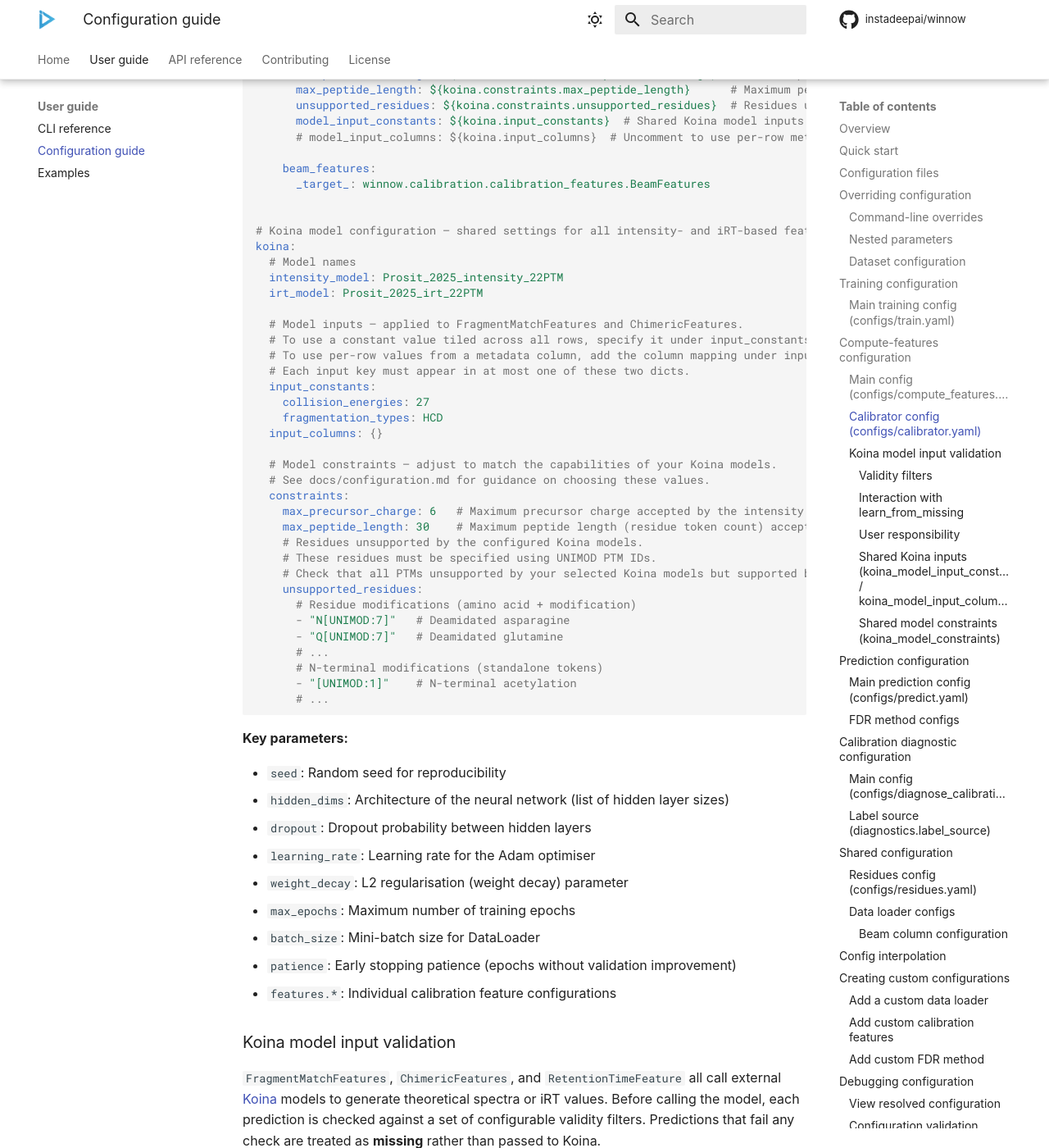
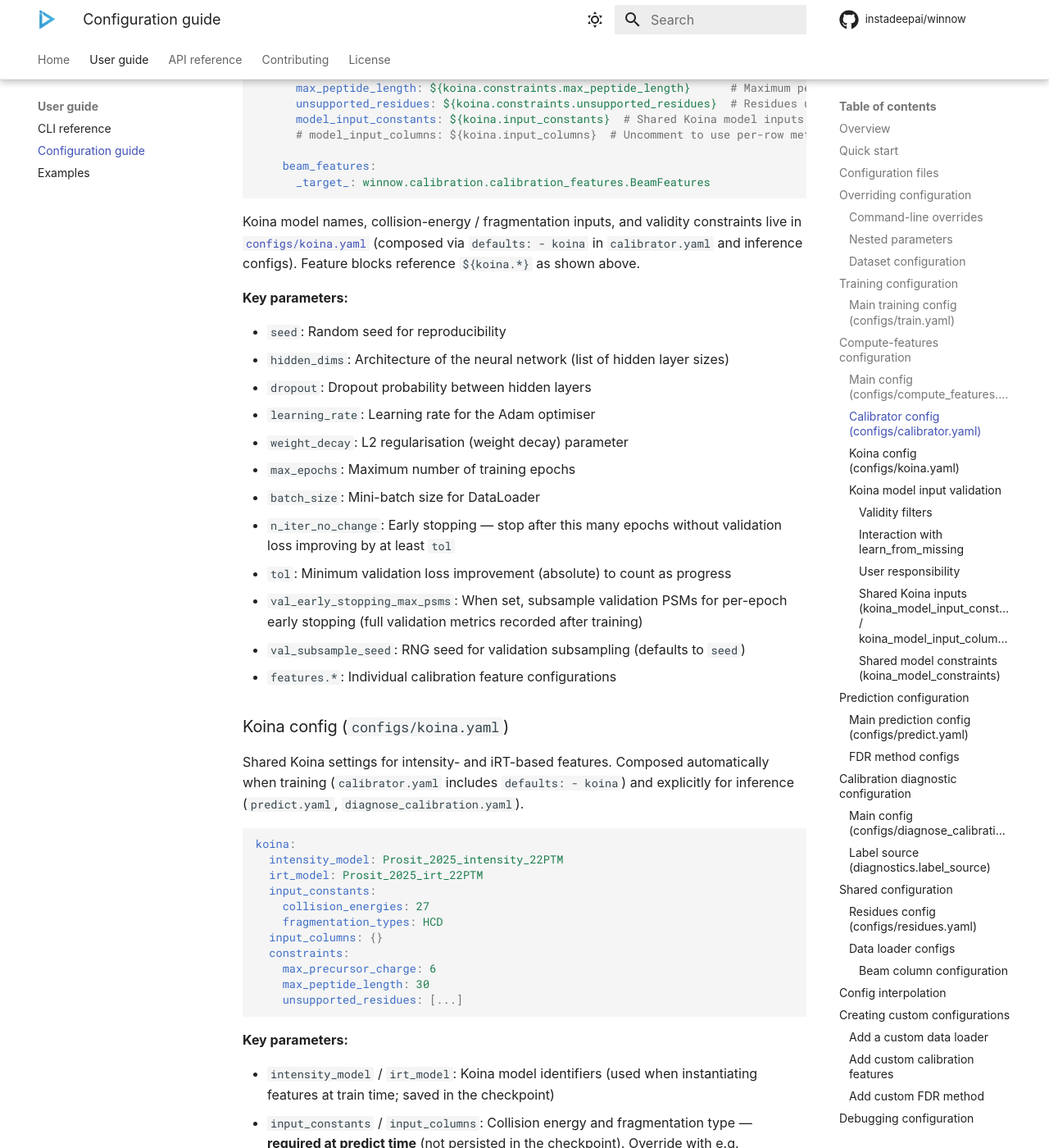
Before and after one commit to instadeepai/winnow, an MkDocs documentation site: the page built from docs/configuration.md, in a window 1280 px wide and 1400 px high, scrolled down 5272 px. Shown: the whole window at 82% size. Built offline with MkDocs 1.6.1 and Material for MkDocs 9.7.7, drawn with Linux system fonts in a browser that asks for light colours; some web fonts are replaced; comment, search, counter and statistics services are not loaded; some of the changed text lies outside the part shown.

Commit message:
docs: document calibrator and config changes

````diff
--- a/docs/configuration.md
+++ b/docs/configuration.md
@@ -42,6 +42,7 @@ configs/
 ├── train.yaml                 # Main training config
 ├── compute_features.yaml      # Feature-only export (no calibrator fit)
 ├── calibrator.yaml            # Model architecture and features
+├── koina.yaml                 # Koina model names, inputs, and constraints
 ├── predict.yaml               # Main prediction config
 └── diagnose_calibration.yaml  # Tail calibration diagnostic (sTECE / TECE)
 ```
@@ -174,7 +174,6 @@ labelled: true
 - `dataset.*`, `data_loader`: Same meaning as in training config
 - `metadata_output_path`: Full metadata CSV for EDA
 - `training_matrix_output_path`: Optional lean numeric Parquet for model training (used with two-phase `features_path` workflow)
-- `filter_empty_predictions`: If true, apply the same empty-prediction filter as train/predict
 - `labelled`: If true, spectrum data must include `sequence` (ground truth).
 
 The feature set is the `calibrator.features` block from `calibrator.yaml` (shared with training). Override or drop features with Hydra the same way as for `winnow train`.
@@ -196,7 +195,10 @@ calibrator:
   weight_decay: 0.0001  # L2 regularisation (weight decay) parameter.
   max_epochs: 100  # Maximum number of training epochs.
   batch_size: 1024  # Mini-batch size for DataLoader.
-  patience: 10  # Early stopping patience (epochs without validation improvement).
+  n_iter_no_change: 10  # Early stopping: epochs without validation improvement by at least tol.
+  tol: 0.0001  # Minimum validation loss improvement to reset the early-stopping counter.
+  val_early_stopping_max_psms: null  # Subsample large validation sets during early stopping only.
+  val_subsample_seed: null  # RNG seed for validation subsampling (defaults to seed).
   seed: 42  # Random seed for reproducibility.
 
   features:
@@ -218,7 +220,7 @@ calibrator:
     retention_time_feature:
       _target_: winnow.calibration.calibration_features.RetentionTimeFeature
       train_fraction: 0.1  # Top fraction of spectra (by confidence, descending) used to train the per-experiment RT->iRT regressor.
-      min_train_points: 10  # Minimum high-confidence spectra needed per experiment. Raises an error if fewer are available.
+      min_train_points: 10  # Minimum high-confidence spectra needed per experiment. Experiments below this are skipped with a warning.
       learn_from_missing: false  # If True, impute missing features and add an indicator column. If False, filter invalid entries with a warning.
       seed: 42  # Random seed for reproducibility.
       irt_model_name: ${koina.irt_model}  # The name of the Koina iRT model to use.
@@ -238,40 +240,11 @@ calibrator:
 
     beam_features:
       _target_: winnow.calibration.calibration_features.BeamFeatures
+```
 
-
-# Koina model configuration — shared settings for all intensity- and iRT-based features.
-koina:
-  # Model names
-  intensity_model: Prosit_2025_intensity_22PTM
-  irt_model: Prosit_2025_irt_22PTM
-
-  # Model inputs — applied to FragmentMatchFeatures and ChimericFeatures.
-  # To use a constant value tiled across all rows, specify it under input_constants.
-  # To use per-row values from a metadata column, add the column mapping under input_columns.
-  # Each input key must appear in at most one of these two dicts.
-  input_constants:
-    collision_energies: 27
-    fragmentation_types: HCD
-  input_columns: {}
-
-  # Model constraints — adjust to match the capabilities of your Koina models.
-  # See docs/configuration.md for guidance on choosing these values.
-  constraints:
-    max_precursor_charge: 6   # Maximum precursor charge accepted by the intensity models.
-    max_peptide_length: 30    # Maximum peptide length (residue token count) accepted by the intensity/iRT models.
-    # Residues unsupported by the configured Koina models.
-    # These residues must be specified using UNIMOD PTM IDs.
-    # Check that all PTMs unsupported by your selected Koina models but supported by Winnow are included.
-    unsupported_residues:
-      # Residue modifications (amino acid + modification)
-      - "N[UNIMOD:7]"   # Deamidated asparagine
-      - "Q[UNIMOD:7]"   # Deamidated glutamine
-      # ...
-      # N-terminal modifications (standalone tokens)
-      - "[UNIMOD:1]"    # N-terminal acetylation
-      # ...
-```
+Koina model names, collision-energy / fragmentation inputs, and validity constraints
+live in [`configs/koina.yaml`](configs/koina.yaml) (composed via `defaults: - koina` in
+`calibrator.yaml` and inference configs). Feature blocks reference `${koina.*}` as shown above.
 
 **Key parameters:**
 
@@ -282,8 +255,37 @@ koina:
 - `weight_decay`: L2 regularisation (weight decay) parameter
 - `max_epochs`: Maximum number of training epochs
 - `batch_size`: Mini-batch size for DataLoader
-- `patience`: Early stopping patience (epochs without validation improvement)
+- `n_iter_no_change`: Early stopping — stop after this many epochs without validation loss improving by at least `tol`
+- `tol`: Minimum validation loss improvement (absolute) to count as progress
+- `val_early_stopping_max_psms`: When set, subsample validation PSMs for per-epoch early stopping (full validation metrics recorded after training)
+- `val_subsample_seed`: RNG seed for validation subsampling (defaults to `seed`)
 - `features.*`: Individual calibration feature configurations
+
+### Koina config (`configs/koina.yaml`)
+
+Shared Koina settings for intensity- and iRT-based features. Composed automatically when
+training (`calibrator.yaml` includes `defaults: - koina`) and explicitly for inference
+(`predict.yaml`, `diagnose_calibration.yaml`).
+
+```yaml
+koina:
+  intensity_model: Prosit_2025_intensity_22PTM
+  irt_model: Prosit_2025_irt_22PTM
+  input_constants:
+    collision_energies: 27
+    fragmentation_types: HCD
+  input_columns: {}
+  constraints:
+    max_precursor_charge: 6
+    max_peptide_length: 30
+    unsupported_residues: [...]
+```
+
+**Key parameters:**
+
+- `intensity_model` / `irt_model`: Koina model identifiers (used when instantiating features at train time; saved in the checkpoint)
+- `input_constants` / `input_columns`: Collision energy and fragmentation type — **required at predict time** (not persisted in the checkpoint). Override with e.g. `koina.input_constants.collision_energies=30`
+- `constraints.*`: Validity filters interpolated into feature configs at train time
 
 ### Koina model input validation
 
@@ -374,23 +376,22 @@ Controls dataset loading, FDR estimation and output:
 defaults:
   - _self_
   - residues
+  - koina
   - data_loader: instanovo  # Options: instanovo, mztab, pointnovo, winnow
   - fdr_method: nonparametric  # Options: nonparametric, database_grounded
 
 dataset:
-  # Path to the spectrum data file or to folder containing saved internal Winnow dataset
   spectrum_path_or_directory: data/spectra.ipc
-  # Path to the beam predictions file
-  # Leave as null if data source is winnow, or loading will fail
   predictions_path: data/predictions.csv
 
 calibrator:
-  # Path to the local calibrator directory or the Hugging Face model identifier
-  # If the path is a local directory path, it will be used directly
-  # If it is a Hugging Face repository identifier, it will be downloaded from Hugging Face
   pretrained_model_name_or_path: InstaDeepAI/winnow-general-model
-  # Directory to cache the Hugging Face model
-  cache_dir: null  # can be set to null if using local model or for the default cache directory
+  cache_dir: null
+  irt_regressor_path: null
+  # Optional RT->iRT regressor fitting overrides (when irt_regressor_path is null):
+  # irt_calibration:
+  #   train_fraction: 0.3
+  #   min_train_points: 10
 
 fdr_control:
   # Target FDR threshold (e.g. 0.01 for 1%, 0.05 for 5% etc.)
@@ -409,6 +410,9 @@ output_folder: results/predictions
 - `dataset.predictions_path`: Path to predictions file
 - `calibrator.pretrained_model_name_or_path`: Hugging Face model identifier or local model directory path
 - `calibrator.cache_dir`: Directory to cache Hugging Face models (null for default)
+- `calibrator.irt_regressor_path`: Optional pre-fitted iRT regressors from training
+- `calibrator.irt_calibration.*`: Optional RT→iRT regressor fitting overrides at predict time
+- `koina.input_constants.*` / `koina.input_columns.*`: Koina collision energy and fragmentation (predict-time; match training overrides)
 - `fdr_method`: FDR estimation method (via defaults: `nonparametric` or `database_grounded`)
 - `fdr_control.fdr_threshold`: Target FDR threshold (e.g. 0.01 for 1%, 0.05 for 5%)
 - `fdr_control.confidence_column`: Column name with confidence scores
@@ -453,6 +457,7 @@ Runs tail calibration diagnostics on a labelled holdout set: loads data like `wi
 defaults:
   - _self_
   - residues
+  - koina
   - data_loader: instanovo
 
 dataset:
@@ -481,6 +486,8 @@ diagnostics:
 **Key parameters:**
 
 - `data_loader`, `dataset.*`: Same meaning as in `predict.yaml` (holdout spectra + predictions)
+- `koina.*`: Koina collision energy / fragmentation inputs (same as predict)
+- `calibrator.pretrained_model_name_or_path`, `calibrator.cache_dir`: Model loading
 - `calibrator.pretrained_model_name_or_path`, `calibrator.cache_dir`: Calibrator checkpoint to score the holdout (same as predict)
 - `fdr_control.fdr_threshold`: Nominal FDR target $\alpha$ used to set $\tau$ via `NonParametricFDRControl.get_confidence_cutoff`
 - `fdr_control.confidence_column`: Column used for scores $S$ after calibration (default `calibrated_confidence`)
@@ -742,6 +749,7 @@ Your custom config directory should mirror the structure of the package configs:
 ```text
 my_configs/
 ├── residues.yaml              # Override residue masses/modifications
+├── koina.yaml                 # Override Koina models, inputs, constraints
 ├── calibrator.yaml            # Override calibrator features
 ├── train.yaml                 # Override training config (if needed)
 ├── compute_features.yaml      # Override compute-features config (if needed)
````
Also changed, not shown: other parts of docs/configuration.md (+2 -2 lines), docs/cli.md (+1 -2 lines).
